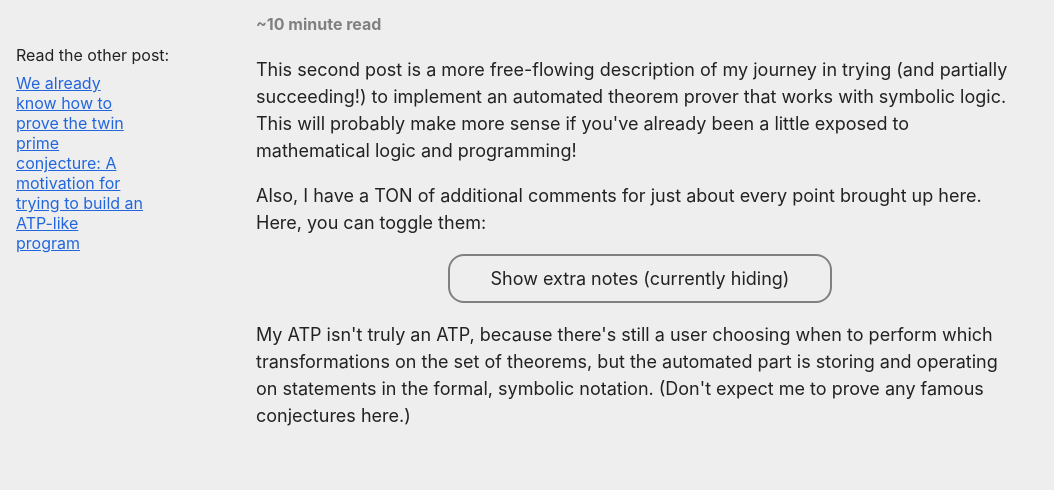
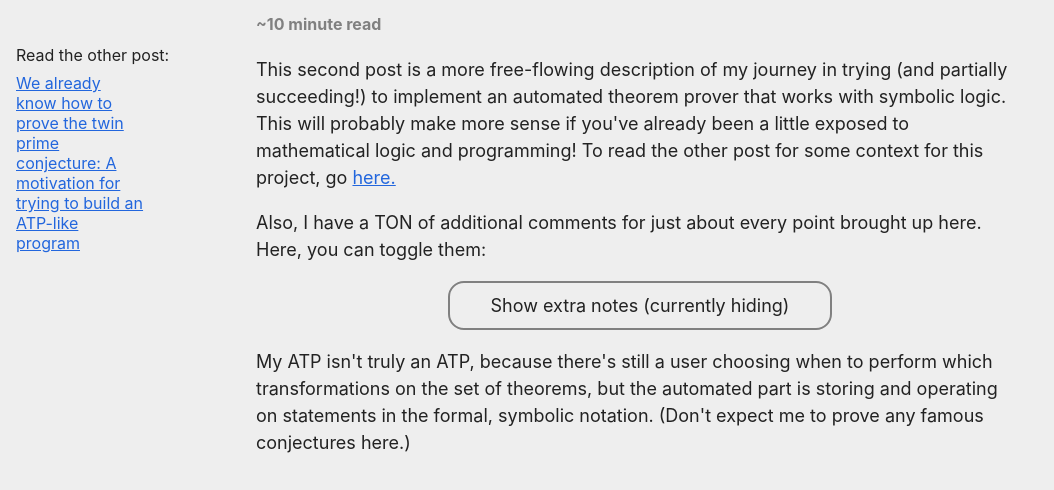
Before and after one commit to davidmathu/atp, a plain HTML site: page building/index.html in a window 1280 px wide. Shown: the part 255-745 px from the top of the page, without its empty margins (0-1054 px from the left). Drawn offline with nearby package versions, Linux system fonts and the light colour scheme; a web font is replaced by a local one.

Commit message:
Update index.html

```diff
--- a/building/index.html
+++ b/building/index.html
@@ -33,7 +33,7 @@
   <main>
     <h1 id="my-experience-building-an-atp-like-program">My experience building an ATP-like program</h1>
     <h3>~10 minute read</h3>
-    <p>This second post is a more free-flowing description of my journey in trying (and partially succeeding!) to implement an automated theorem prover that works with symbolic logic. This will probably make more sense if you&#39;ve already been a little exposed to mathematical logic and programming!</p>
+    <p>This second post is a more free-flowing description of my journey in trying (and partially succeeding!) to implement an automated theorem prover that works with symbolic logic. This will probably make more sense if you&#39;ve already been a little exposed to mathematical logic and programming! To read the other post for some context for this project, go <a href="../motivation">here.</a></p>
     <p>Also, I have a TON of additional comments for just about every point brought up here. Here, you can toggle them:</p>
     <button onclick="toggle();" id="toggle"></button>
     <p>My ATP isn&#39;t truly an ATP, because there&#39;s still a user choosing when to perform which transformations on the set of theorems, but the automated part is storing and operating on statements in the formal, symbolic notation. (Don&#39;t expect me to prove any famous conjectures here.)</p>
```
